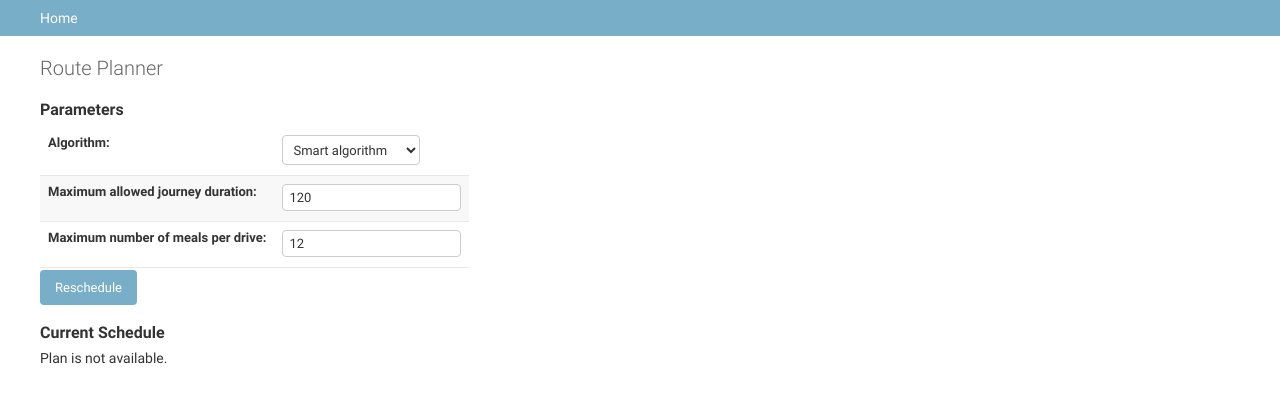
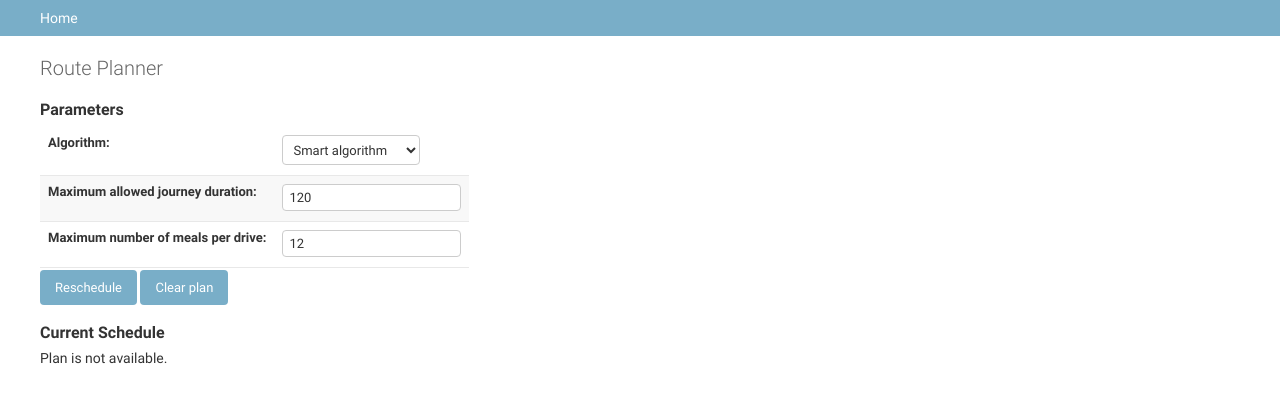
Before and after one commit to shnako/CfGC_2013_T11, a Django app: template backend/foodchain/templates/admin/foodchain/planner.html in a window 1280 px wide. Shown: the part 48-451 px from the top of the page. Run offline with Django 3.2, Linux system fonts and the light colour scheme; the template is opened without the code that fills it: values that come from a table or form of the project are taken from there, others are empty; parts of the project's set-up code (start-up, migrations or seed data) failed here and were passed over.

Commit message:
Clear plan button

```diff
--- a/backend/foodchain/admin.py
+++ b/backend/foodchain/admin.py
@@ -79,6 +79,10 @@ class DriveAdmin(admin.ModelAdmin):
         return my_urls + urls
 
     def planner_view(self, request):
+        if request.POST.get('clear_plan'):
+            Drive.objects.all().delete()
+            return redirect('admin:route-planner')
+
         if request.method == 'POST':
             form = PlannerParametersForm(request.POST)
             if form.is_valid():
--- a/backend/foodchain/templates/admin/foodchain/planner.html
+++ b/backend/foodchain/templates/admin/foodchain/planner.html
@@ -9,7 +9,7 @@
 <table>
 {{ form }}
 </table>
-<input type="submit" name="submit" value="Reschedule" />
+<input type="submit" name="submit" value="Reschedule" /> <input type="submit" name="clear_plan" value="Clear plan" />
 </form>
 
 <h2>Current Schedule</h2>
```
